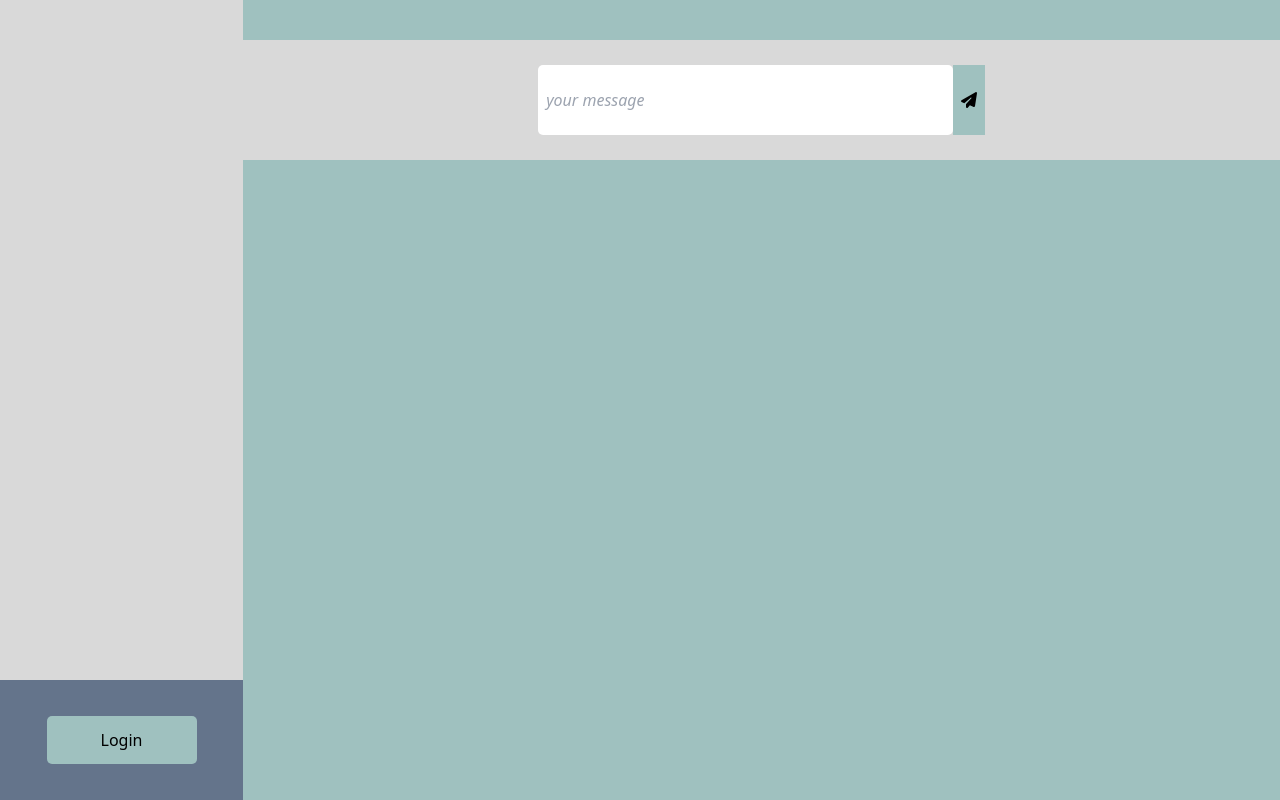
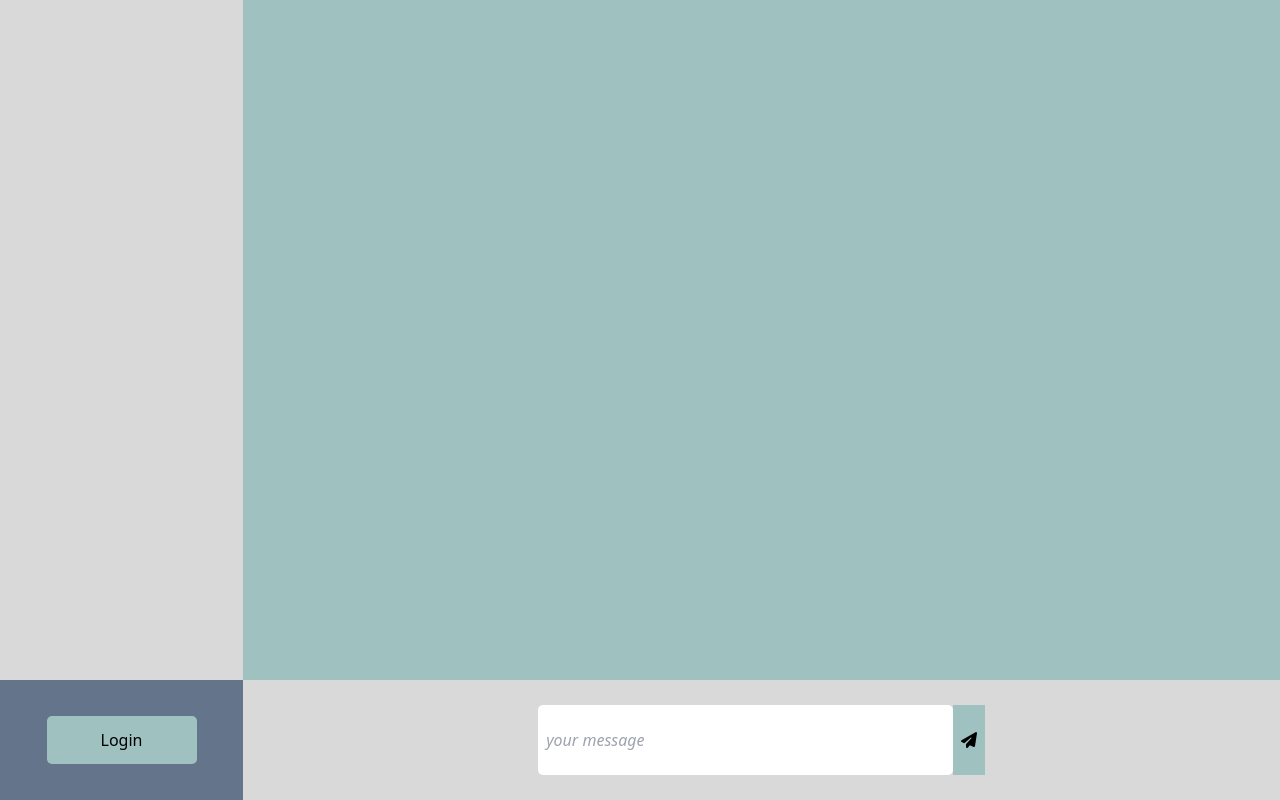
Before and after one commit to barisbalcimusic/chat-bot, a React (Vite) app in the folder frontend/: page / in a window 1280 px wide. Built offline with nearby package versions, Linux system fonts and the light colour scheme.

Commit message:
message input center problem solved

```diff
--- a/frontend/src/App.jsx
+++ b/frontend/src/App.jsx
@@ -16,7 +16,7 @@ const App = () => {
             <div id="container" className="w-screen h-screen flex bg-[#9FC1BF]">
               <Ham />
               <Aside />
-              <main className="h-full w-full flex flex-col">
+              <main className="w-full flex flex-col bg-[#9FC1BF] relative">
                 <History />
                 <MessageInput />
               </main>
--- a/frontend/src/components/History.jsx
+++ b/frontend/src/components/History.jsx
@@ -61,9 +61,9 @@ const History = () => {
               key={index}
               className={
                 (message.type === "answer" &&
-                  "bg-[#D7FFE0] p-4 w-[40%] rounded-[20px] ml-[200px]") ||
+                  "bg-[#D7FFE0] p-4 w-[40%] rounded-[20px]") ||
                 (message.type === "question" &&
-                  "bg-[#D8E0FF] p-4 w-[40%] rounded-[20px] mr-[200px]")
+                  "bg-[#D8E0FF] p-4 w-[40%] rounded-[20px]")
               }
             >
               {message.message}
--- a/frontend/src/components/MessageInput.jsx
+++ b/frontend/src/components/MessageInput.jsx
@@ -13,6 +13,10 @@ const MessageInput = () => {
 
   const handleSubmit = (e) => {
     e.preventDefault();
+
+    //PREVENT EMPTY MESSAGES
+    if (message.trim().length === 0) return;
+
     const post = { message: message, type: "question" };
     if (loggedIn) {
       //POST MESSAGE TO DB
@@ -50,7 +54,7 @@ const MessageInput = () => {
   return (
     <div
       id="message-bar"
-      className="w-full min-h-[120px] flex justify-center items-center bg-[#D9D9D9]"
+      className="w-full min-h-[120px] flex justify-center items-center absolute bottom-0 bg-[#D9D9D9]"
     >
       <form className="w-full flex justify-center" onSubmit={handleSubmit}>
         <input
```
